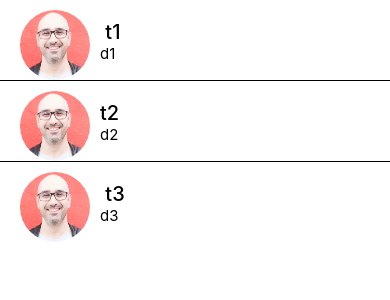
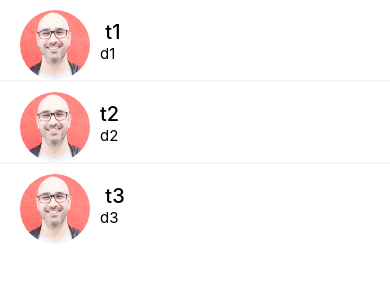
Before and after one commit to gladimir777/SellIt, a React Native app: screen / in a window 390 px wide. Shown: the top 300 px of the page. Built offline with nearby package versions, Linux system fonts and the light colour scheme.

Commit message:
Adding touchabale feature to the list item

```diff
--- a/components/ListItem.js
+++ b/components/ListItem.js
@@ -1,8 +1,19 @@
 import React from "react";
-import { StyleSheet, Text, View, Image } from "react-native";
+import {
+  StyleSheet,
+  Text,
+  View,
+  Image,
+  TouchableHighlight,
+} from "react-native";
+import colors from "./config/colors";
 
-const ListItem = ({ image, title, subTitle }) => {
+const ListItem = ({ image, title, subTitle, onPress }) => {
   return (
+    <TouchableHighlight
+      underlayColor={colors.light}
+      onPress={() => console.log("Pressed")}
+    >
       <View style={styles.profileContainer}>
         <Image style={styles.profilePicture} source={image} />
         <View style={styles.profileTextContainer}>
@@ -10,6 +21,7 @@ const ListItem = ({ image, title, subTitle }) => {
           <Text style={styles.numberOfItem}>{subTitle}</Text>
         </View>
       </View>
+    </TouchableHighlight>
   );
 };
 
--- a/components/ListItemSeparator.js
+++ b/components/ListItemSeparator.js
@@ -1,5 +1,6 @@
 import React from "react";
 import { StyleSheet, View } from "react-native";
+import colors from "./config/colors";
 
 const ListItemSeparator = () => {
   return <View style={styles.separator} />;
@@ -9,8 +10,8 @@ export default ListItemSeparator;
 
 const styles = StyleSheet.create({
   separator: {
-    backgroundColor: "#000",
+    backgroundColor: colors.light,
     width: "100%",
-    height: 1,
+    height: 2,
   },
 });
--- a/components/config/colors.js
+++ b/components/config/colors.js
@@ -3,4 +3,5 @@ export default {
   primaryColor: "#fc5c65",
   secondaryColor: "#4ECDC4",
   white: "#fff",
+  light: "#f8f4f4",
 };
```
Lines whose indentation alone changed are shown as unchanged.
